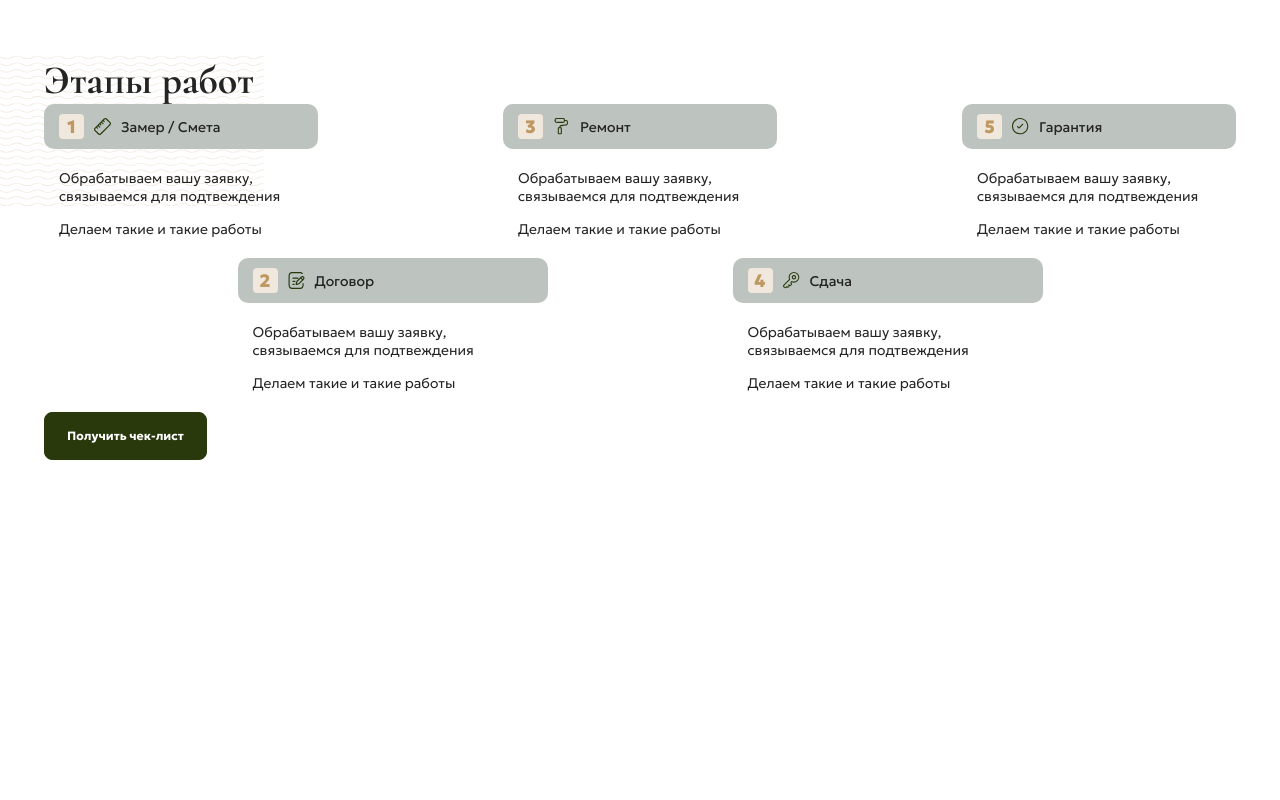
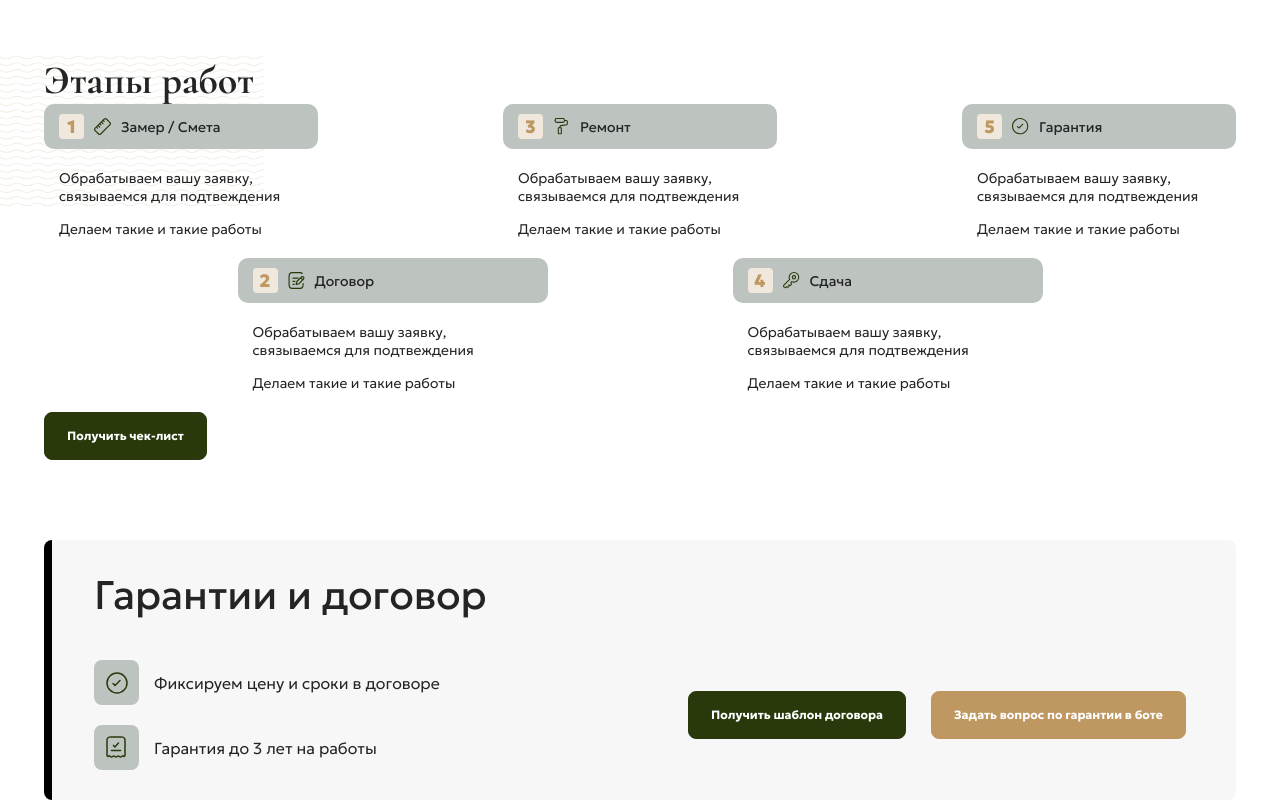
Before and after one commit to eesyDev/dom_uyt, a website: page src/home.html in a window 1280 px wide. Shown: the part 4526-5326 px from the top of the page. Before the commit the page ends 4986 px from the top, so only its background shows below. Drawn offline with nearby package versions, Linux system fonts and the light colour scheme; files that its build step writes are made by us from their sources; files whose address does not match are found by name.

Commit message:
warranty

```diff
--- /dev/null
+++ b/src/scss/components/_warranty.scss
@@ -0,0 +1,41 @@
+.warranty {
+    margin-top: 80px;
+    &__wrapper {
+        background-color: #F7F7F7;
+        position: relative;
+        border-radius: 8px;
+        padding: 30px 50px;
+        &::before {
+            content: '';
+            width: 8px;
+            height: 100%;
+            border-radius: 8px 0 0 8px;
+            position: absolute;
+            left: 0;
+            top: 0;
+            background-color: #000;
+        }
+
+    }
+    &__inner {
+        display: flex;
+        margin-top: 40px;
+        justify-content: space-between;
+    }
+    &__specs {
+        display: flex;
+        flex-direction: column;
+        gap: 20px;
+        font-weight: 300;
+        li {
+            display: flex;
+            align-items: center;
+            gap: 15px;
+        }
+    }
+    &__btns {
+        display: flex;
+        align-items: center;
+        gap: 25px;
+    }
+}
--- a/src/scss/style.scss
+++ b/src/scss/style.scss
@@ -8,3 +8,4 @@
 @import './components/repair_type';
 @import './components/portfolio';
 @import './components/stages';
+@import './components/warranty';
--- /dev/null
+++ b/src/sections/warranty.html
@@ -0,0 +1,17 @@
+<section class="warranty">
+    <div class="container">
+        <div class="warranty__wrapper">
+            <h2 class="h2">Гарантии и договор</h2>
+            <div class="warranty__inner">
+                <ul class="warranty__specs">
+                    <li><img src="assets/img/spec-1.svg" alt="" loading="lazy"><span>Фиксируем цену и сроки в договоре</span></li>
+                    <li><img src="assets/img/spec-2.svg" alt="" loading="lazy"><span>Гарантия до 3 лет на работы</span></li>
+                </ul>
+                <div class="warranty__btns">
+                    <a href="" class="button button--solid-dark">Получить шаблон договора</a>
+                    <a href="" class="button button--solid-gold">Задать вопрос по гарантии в боте</a>
+                </div>
+            </div>
+        </div>
+    </div>
+</section>
```
Also changed, not shown: src/home.html (+1 -0 lines), src/img/spec-1.svg (added), src/img/spec-2.svg (added), wordpress/wp-content/themes/eesydev/assets/css/style.css, wordpress/wp-content/themes/eesydev/assets/img/icon-1.svg (added), wordpress/wp-content/themes/eesydev/assets/img/icon.svg (added), wordpress/wp-content/themes/eesydev/assets/img/spec-1.svg (added), wordpress/wp-content/themes/eesydev/assets/img/spec-2.svg (added), 1 other file.
